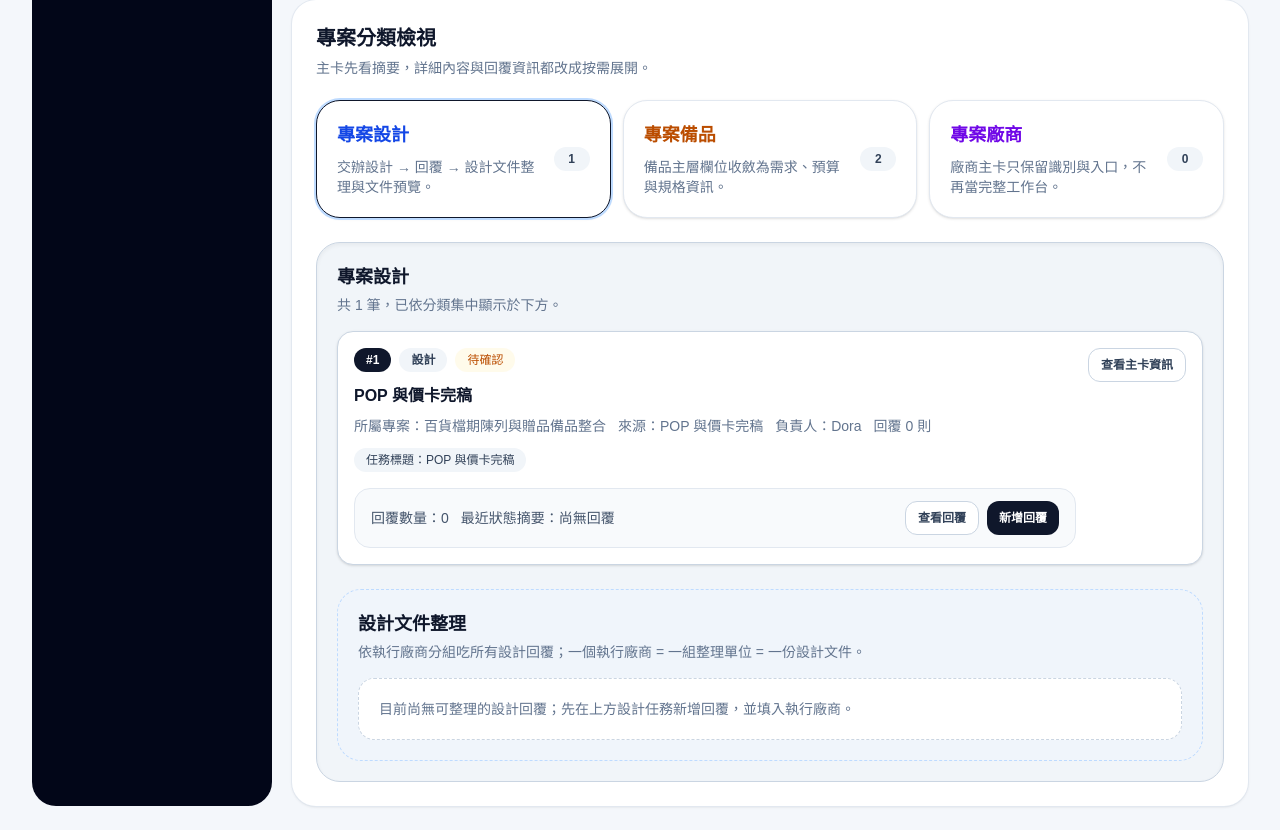
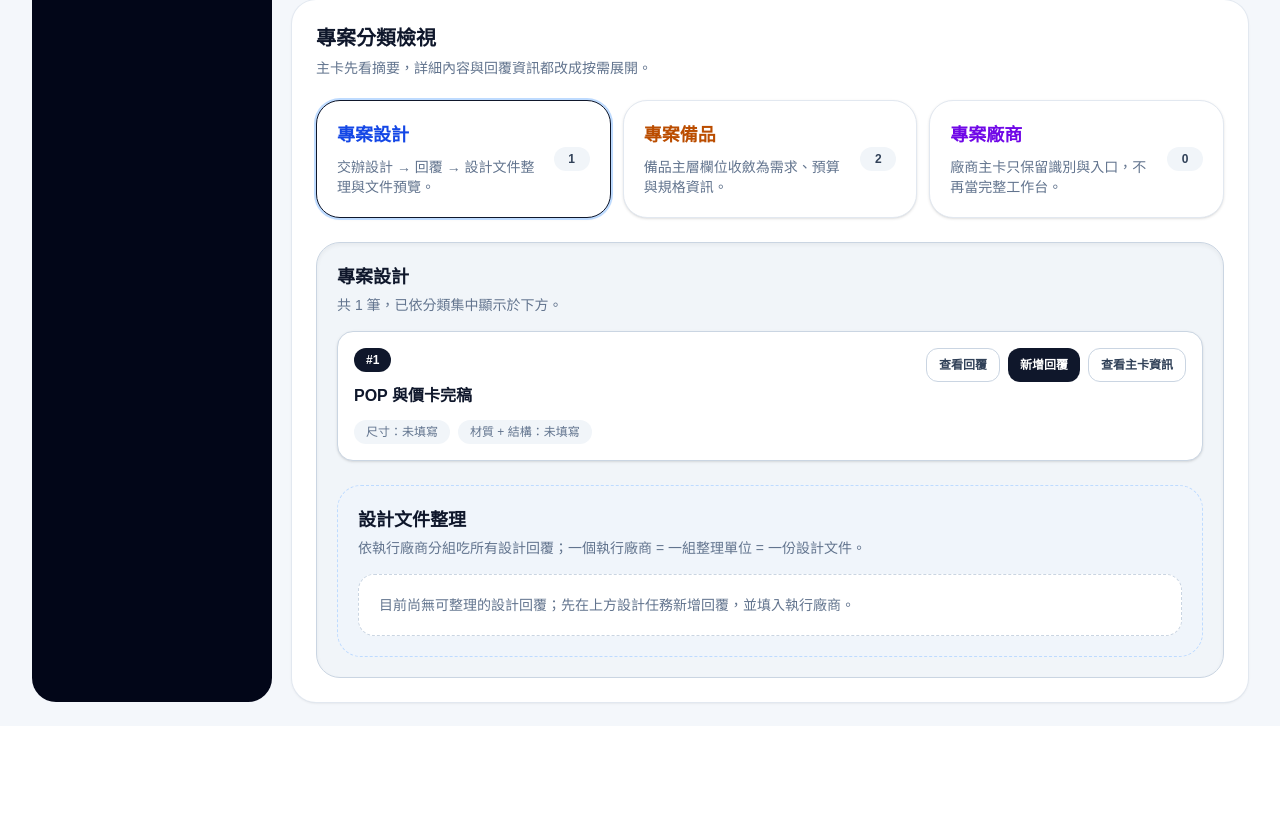
Before and after one commit to willy841/projectflow, a Next.js app in the folder project-mgmt/: page /projects/department-store-display-2026 in a window 1280 px wide. Shown: the part 1910-2740 px from the top of the page. After the commit the page ends 2636 px from the top, so only its background shows below. Built offline with nearby package versions, Linux system fonts and the light colour scheme.

Commit message:
Trim design card summary content

```diff
--- a/project-mgmt/src/components/execution-tree-section.tsx
+++ b/project-mgmt/src/components/execution-tree-section.tsx
@@ -414,9 +414,7 @@ export function ExecutionTreeSection({ project }: { project: Project }) {
       badgeClass: getStatusClass(task.status),
       categoryLabel: "設計",
       owner: task.assignee,
-      cardSummary: [
-        `任務標題：${task.title}`,
-      ],
+      cardSummary: [],
       fields: [
         { label: "所屬專案", value: project.name },
         { label: "項目", value: task.title },
@@ -614,8 +612,7 @@ export function ExecutionTreeSection({ project }: { project: Project }) {
               const replyForm = replyForms[item.id] ?? defaultReplyForm;
               const isReplyOpen = activeReplyBoxId === item.id;
               const isDetailOpen = expandedDetailId === item.id;
-              const latestReply = item.replies[item.replies.length - 1];
-              const latestSummary = latestReply ? parseReplyMessage(latestReply) : null;
+              const isDesignCard = openCategory === "design";
               return (
                 <div key={item.id} className="rounded-2xl border border-slate-300 bg-white p-4 shadow-sm">
                   <div className="flex flex-col gap-4">
@@ -625,20 +622,18 @@ export function ExecutionTreeSection({ project }: { project: Project }) {
                           <span className="inline-flex items-center justify-center rounded-full bg-slate-900 px-3 py-1 text-xs font-semibold text-white">
                             #{itemIndex + 1}
                           </span>
+                          {!isDesignCard ? (
+                            <>
                               <span className="inline-flex items-center justify-center rounded-full bg-slate-100 px-3 py-1 text-xs font-semibold text-slate-700">
                                 {item.categoryLabel}
                               </span>
                               <span className={`inline-flex items-center justify-center rounded-full px-3 py-1 text-xs font-medium ${item.badgeClass}`}>
                                 {item.badge}
                               </span>
+                            </>
+                          ) : null}
                         </div>
                         <h5 className="mt-3 text-base font-semibold text-slate-900">{item.title}</h5>
-                        <div className="mt-2 flex flex-wrap gap-3 text-sm text-slate-500">
-                          <span>所屬專案：{project.name}</span>
-                          <span>來源：{item.sourceLabel}</span>
-                          {item.owner ? <span>負責人：{item.owner}</span> : null}
-                          <span>回覆 {item.replies.length} 則</span>
-                        </div>
                         {item.cardSummary.length ? (
                           <div className="mt-3 flex flex-wrap gap-2">
                             {item.cardSummary.map((line) => (
@@ -647,15 +642,18 @@ export function ExecutionTreeSection({ project }: { project: Project }) {
                               </span>
                             ))}
                           </div>
-                        ) : null}
-                        <div className="mt-4 rounded-2xl border border-slate-200 bg-slate-50 px-4 py-3">
-                          <div className="flex flex-wrap items-center justify-between gap-3">
-                            <div className="flex flex-wrap items-center gap-3 text-sm text-slate-600">
-                              <span>回覆數量：{item.replies.length}</span>
-                              <span>
-                                最近狀態摘要：{latestSummary ? `${latestSummary.statusLabel}｜${latestSummary.amount}` : "尚無回覆"}
+                        ) : isDesignCard ? (
+                          <div className="mt-3 flex flex-wrap gap-2">
+                            <span className="inline-flex items-center rounded-full bg-slate-100 px-3 py-1 text-xs font-medium text-slate-500">
+                              尺寸：未填寫
+                            </span>
+                            <span className="inline-flex items-center rounded-full bg-slate-100 px-3 py-1 text-xs font-medium text-slate-500">
+                              材質 + 結構：未填寫
                             </span>
                           </div>
+                        ) : null}
+                      </div>
+
                       <div className="flex flex-wrap gap-2">
                         <button type="button" onClick={() => setExpandedReplyNodes((prev) => ({ ...prev, [item.id]: !(prev[item.id] ?? false) }))} className="inline-flex items-center justify-center rounded-xl border border-slate-300 bg-white px-3 py-2 text-xs font-semibold text-slate-700 transition hover:bg-slate-50">
                           {(expandedReplyNodes[item.id] ?? false) ? "收合回覆" : "查看回覆"}
@@ -663,12 +661,6 @@ export function ExecutionTreeSection({ project }: { project: Project }) {
                         <button type="button" onClick={() => setActiveReplyBoxId((prev) => (prev === item.id ? null : item.id))} className="inline-flex items-center justify-center rounded-xl bg-slate-900 px-3 py-2 text-xs font-semibold text-white transition hover:bg-slate-800">
                           {isReplyOpen ? "取消回覆" : "新增回覆"}
                         </button>
-                            </div>
-                          </div>
-                        </div>
-                      </div>
-
-                      <div className="flex flex-wrap gap-2">
                         <button type="button" onClick={() => setExpandedDetailId((prev) => (prev === item.id ? null : item.id))} className="inline-flex items-center justify-center rounded-xl border border-slate-300 bg-white px-3 py-2 text-xs font-semibold text-slate-700 transition hover:bg-slate-50">
                           {isDetailOpen ? "收合主卡資訊" : "查看主卡資訊"}
                         </button>
```
Lines whose indentation alone changed are shown as unchanged.
